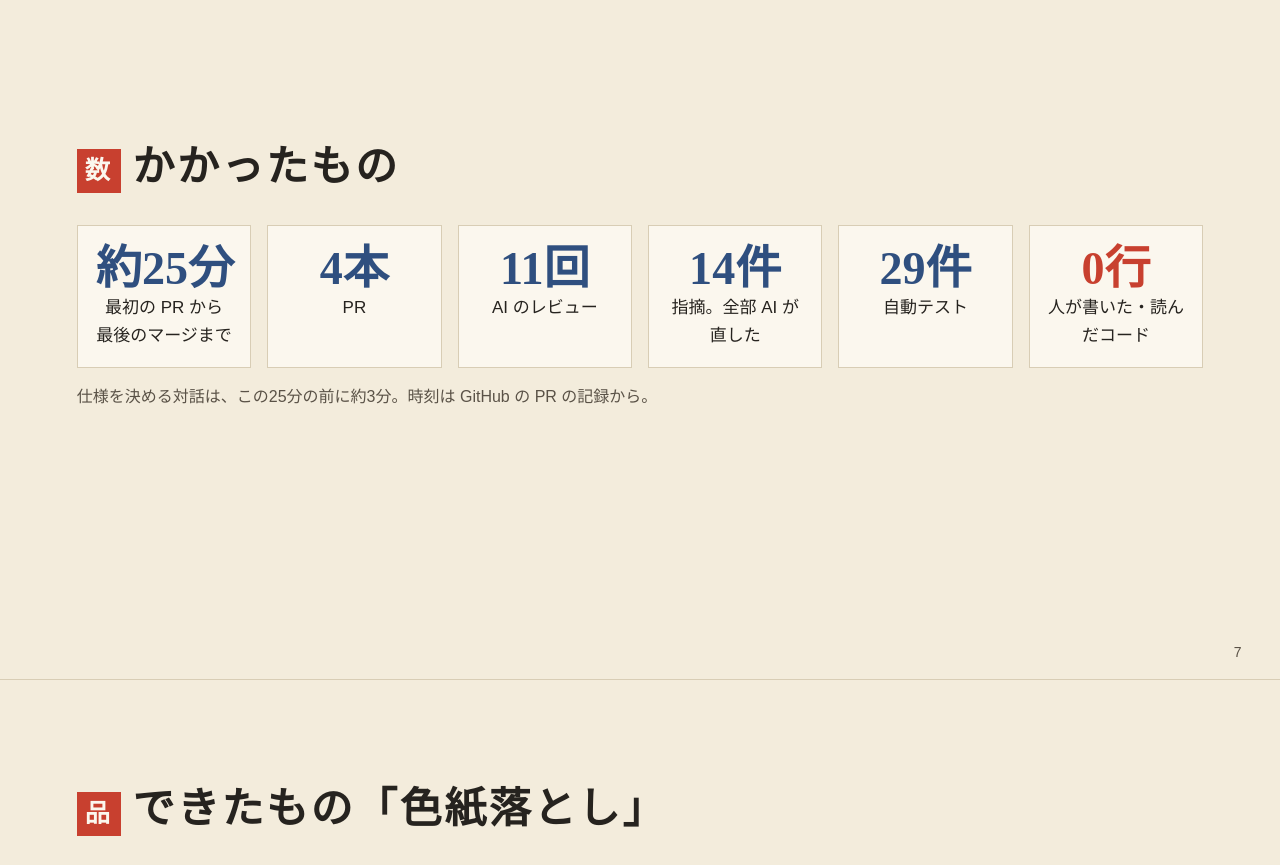
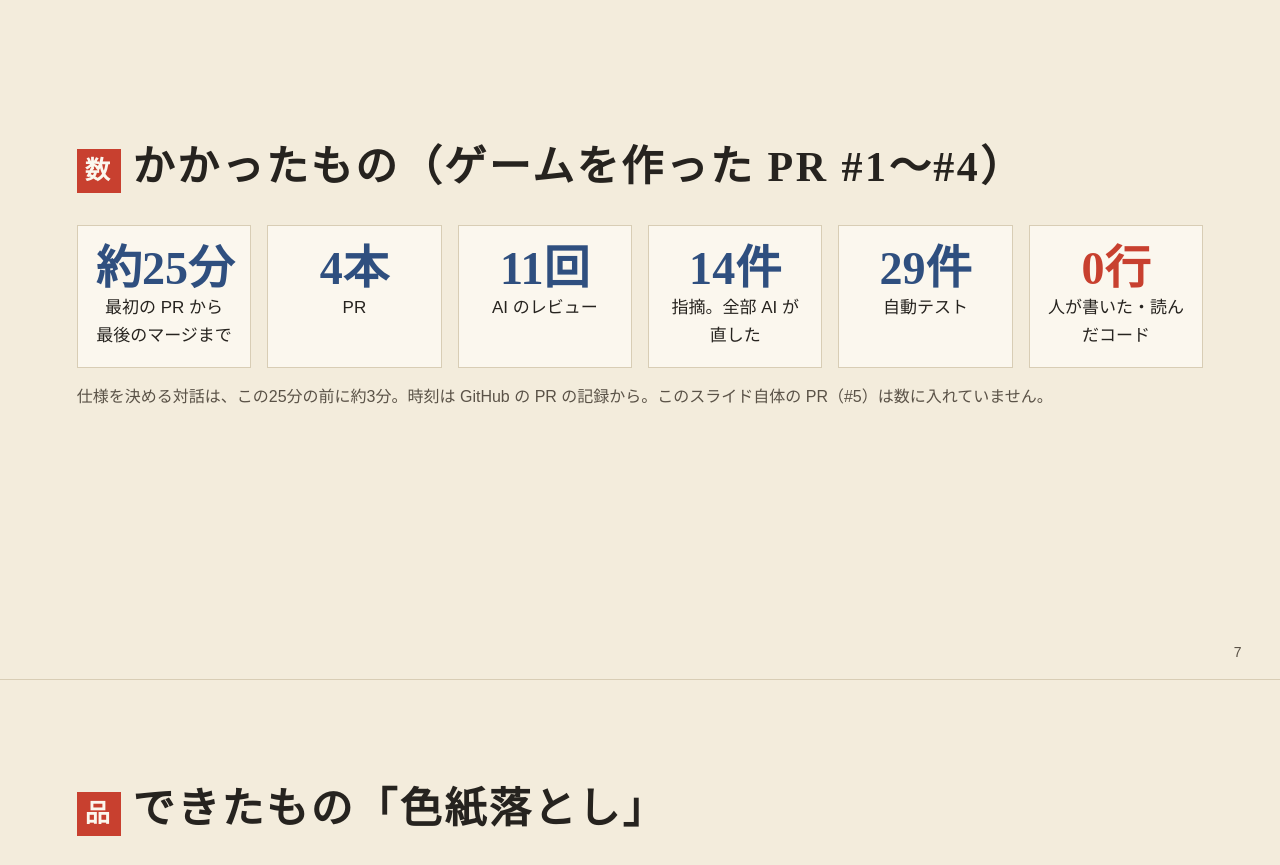
Before and after one commit to kotaroyatabe0235/ai-driven-dev-demo, a plain HTML site: page slides/index.html in a window 1280 px wide. Shown: the part 4920-5785 px from the top of the page. Drawn offline with Linux system fonts and the light colour scheme.

Commit message:
スライド7: 数がゲームの PR #1〜#4 だけのものだと書く
レビュー指摘（第1回・[must]・整合）: 4本・11回・14件・25分が PR #1〜#4 だけの数だと書かれておらず、スライドの PR がマージされると読み方が2通りになる
レビュー: https://github.com/kotaroyatabe0235/ai-driven-dev-demo/pull/5#pullrequestreview-6039356467
対応: 見出しに範囲を書き、注にこの PR を数に入れていないと書いた

Co-Authored-By: Claude Opus 5.5 <noreply@anthropic.com>
Claude-Session: https://claude.ai/code/session_01EU6qmKj4prBQFsVDdfT4kr

```diff
--- a/slides/index.html
+++ b/slides/index.html
@@ -183,7 +183,7 @@
 
 <!-- 7 -->
 <section class="slide" id="s7">
-  <h2><span class="seal">数</span>かかったもの</h2>
+  <h2><span class="seal">数</span>かかったもの（ゲームを作った PR #1〜#4）</h2>
   <div class="nums">
     <div class="num"><b>約25分</b><span>最初の PR から<br>最後のマージまで</span></div>
     <div class="num"><b>4本</b><span>PR</span></div>
@@ -192,7 +192,7 @@
     <div class="num"><b>29件</b><span>自動テスト</span></div>
     <div class="num zero"><b>0行</b><span>人が書いた・読んだコード</span></div>
   </div>
-  <p class="small" style="margin-top:16px">仕様を決める対話は、この25分の前に約3分。時刻は GitHub の PR の記録から。</p>
+  <p class="small" style="margin-top:16px">仕様を決める対話は、この25分の前に約3分。時刻は GitHub の PR の記録から。このスライド自体の PR（#5）は数に入れていません。</p>
   <span class="no">7</span>
 </section>
 
```
